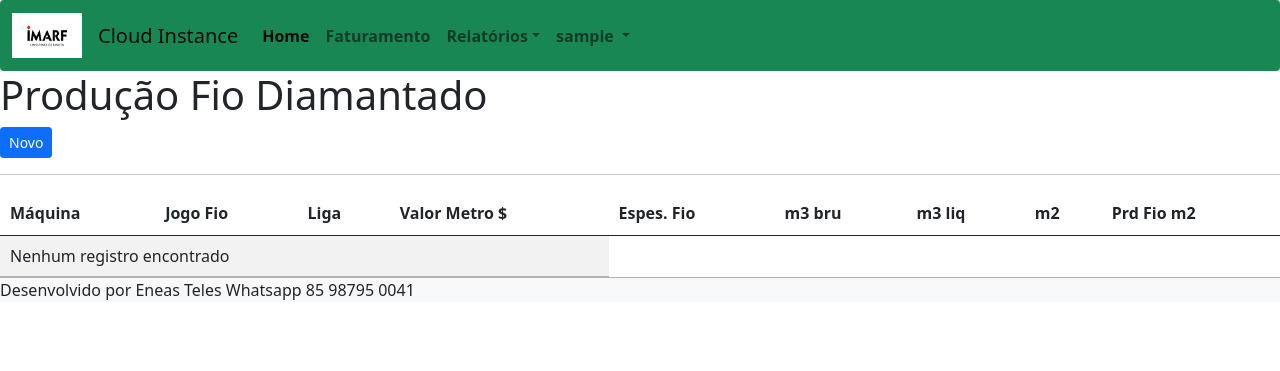
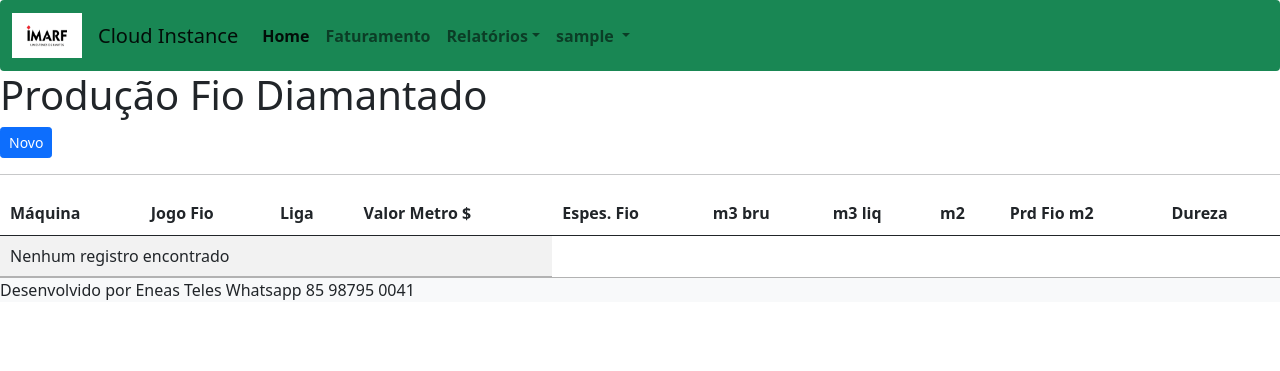
Before and after one commit to eneasteles/imarf, a Django app: page /listar/fio/ in a window 1280 px wide. Shown: the top 371 px of the page. Run offline with Django 3.2, Linux system fonts and the light colour scheme; the visitor is signed in with stand-in values (Sample User, id 1); data that the repository does not hold is empty; some libraries are stand-ins or nearby versions.

Commit message:
atualização5

```diff
--- a/cadastro/templates/cadastro/lista/lista-fio-producao.html
+++ b/cadastro/templates/cadastro/lista/lista-fio-producao.html
@@ -19,6 +19,7 @@
             <th>m3 liq</th>
             <th>m2</th>
             <th>Prd Fio m2</th>
+            <th>Dureza</th>
         </tr>
     </thead>
     <tbody>
@@ -33,6 +34,7 @@
             <td>{{ view_producao_fio.m3_liquido|floatformat:"2g"  }}</td>
             <td>{{ view_producao_fio.m2|floatformat:"2g"  }}</td>
             <td>{{ view_producao_fio.prd_fio_m2|floatformat:"2g"  }}</td>
+            <td>{{ view_producao_fio.dureza }}</td>
         </tr>
 
         {% empty %}
--- a/producao/models.py
+++ b/producao/models.py
@@ -681,6 +681,7 @@ class View_producao_fio(models.Model):
     m2  = models.DecimalField(max_digits=15, decimal_places=3, default=0)
     espessura_fio = models.DecimalField(max_digits=6, decimal_places=3, default=0)
     prd_fio_m2 = models.DecimalField(max_digits=15, decimal_places=3, default=0)
+    dureza = models.IntegerField(default=0)
     class Meta:
         managed=False
         db_table='view_producao_fio'
```
